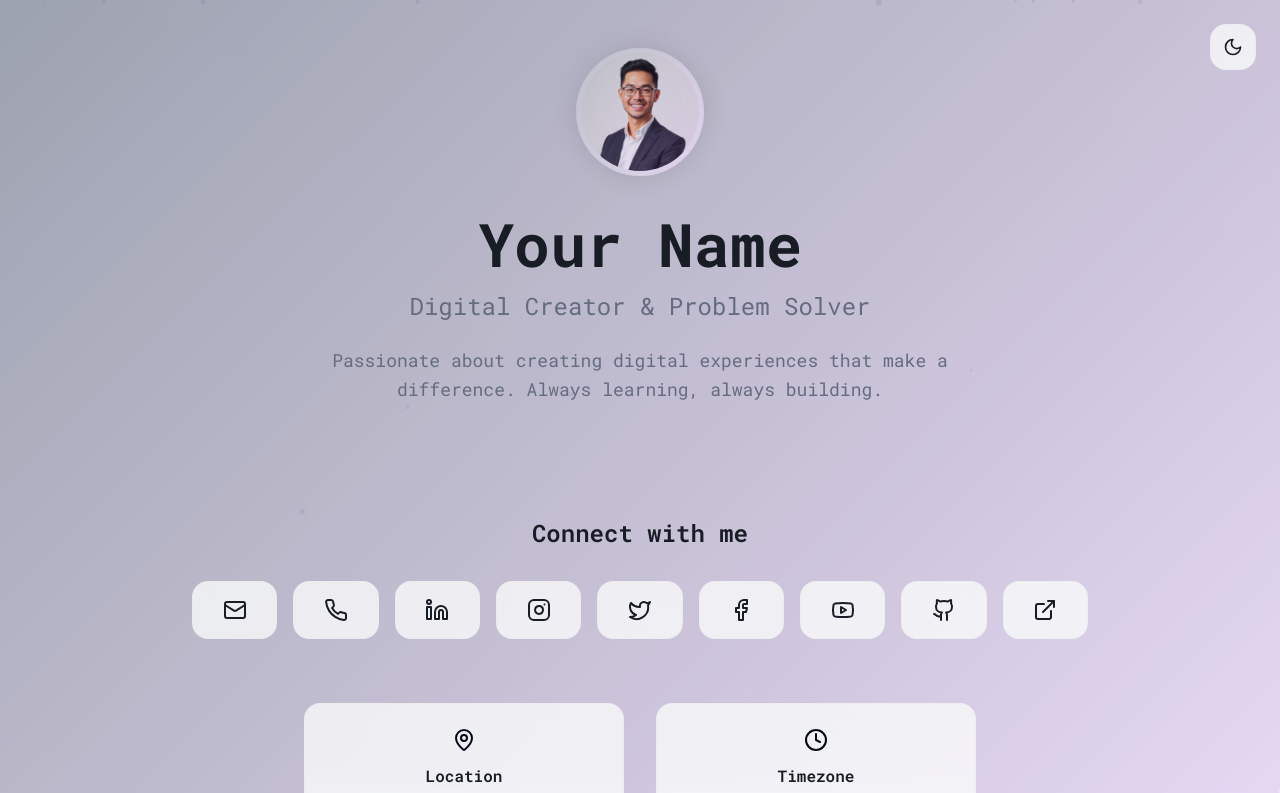
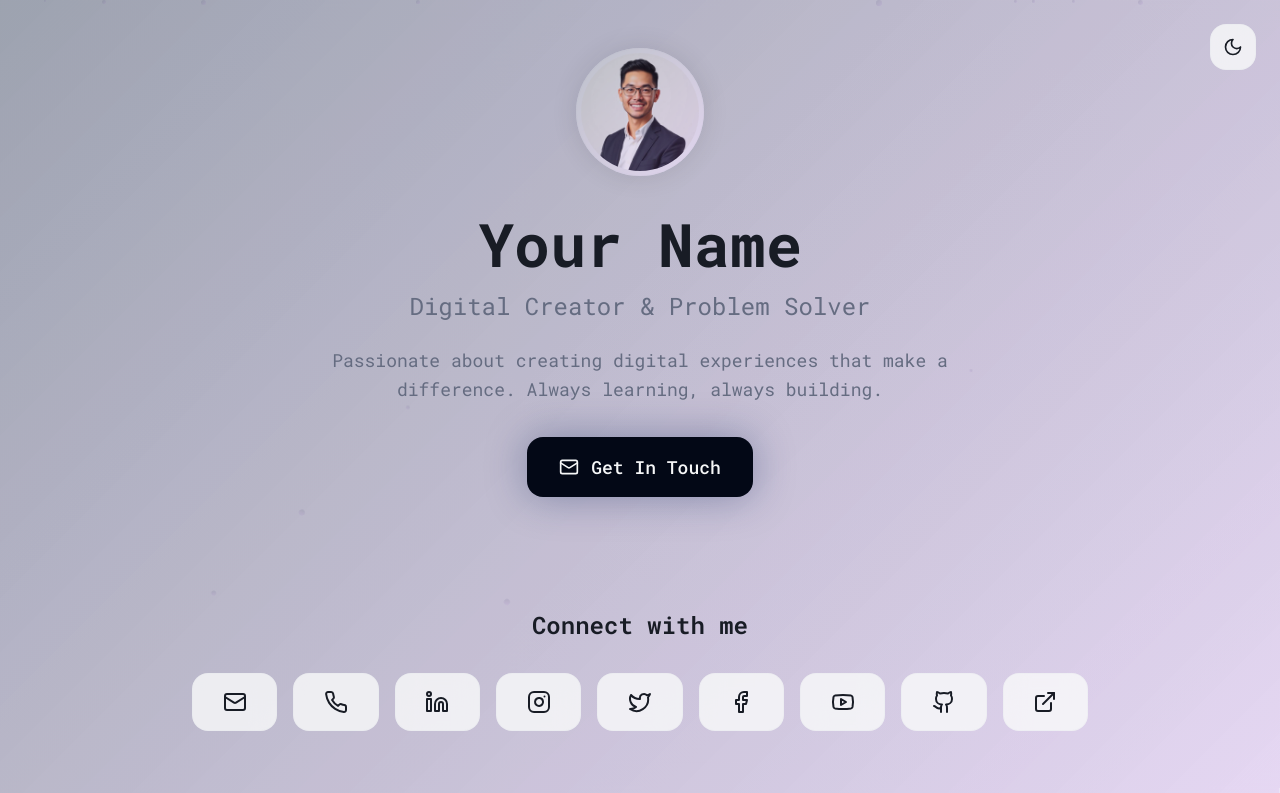
Before and after one commit to shankaalwis/wave, a React (Vite) app: page / in a window 1280 px wide. Shown: the top 793 px of the page. Built offline with nearby package versions, Linux system fonts and the light colour scheme; the HTML template or start-up script is replaced by a standard one.

Commit message:
Fix dark mode and animation

```diff
--- a/src/components/ContactButton.tsx
+++ b/src/components/ContactButton.tsx
@@ -1,11 +1,31 @@
-import { Mail } from "lucide-react";
+import { Mail, Phone } from "lucide-react";
+
 interface ContactButtonProps {
   href: string;
   label: string;
 }
+
 export const ContactButton = ({
   href,
   label
 }: ContactButtonProps) => {
-  return;
+  const isEmail = href.startsWith('mailto:');
+  const isPhone = href.startsWith('tel:');
+
+  return (
+    <div className="flex items-center justify-center">
+      <a
+        href={href}
+        className="btn-primary px-8 py-4 rounded-lg font-medium text-lg inline-flex items-center gap-3 hover:scale-105 transition-all duration-300 shadow-glow"
+        aria-label={label}
+      >
+        {isEmail ? (
+          <Mail className="w-5 h-5" />
+        ) : isPhone ? (
+          <Phone className="w-5 h-5" />
+        ) : null}
+        {label}
+      </a>
+    </div>
+  );
 };
```
